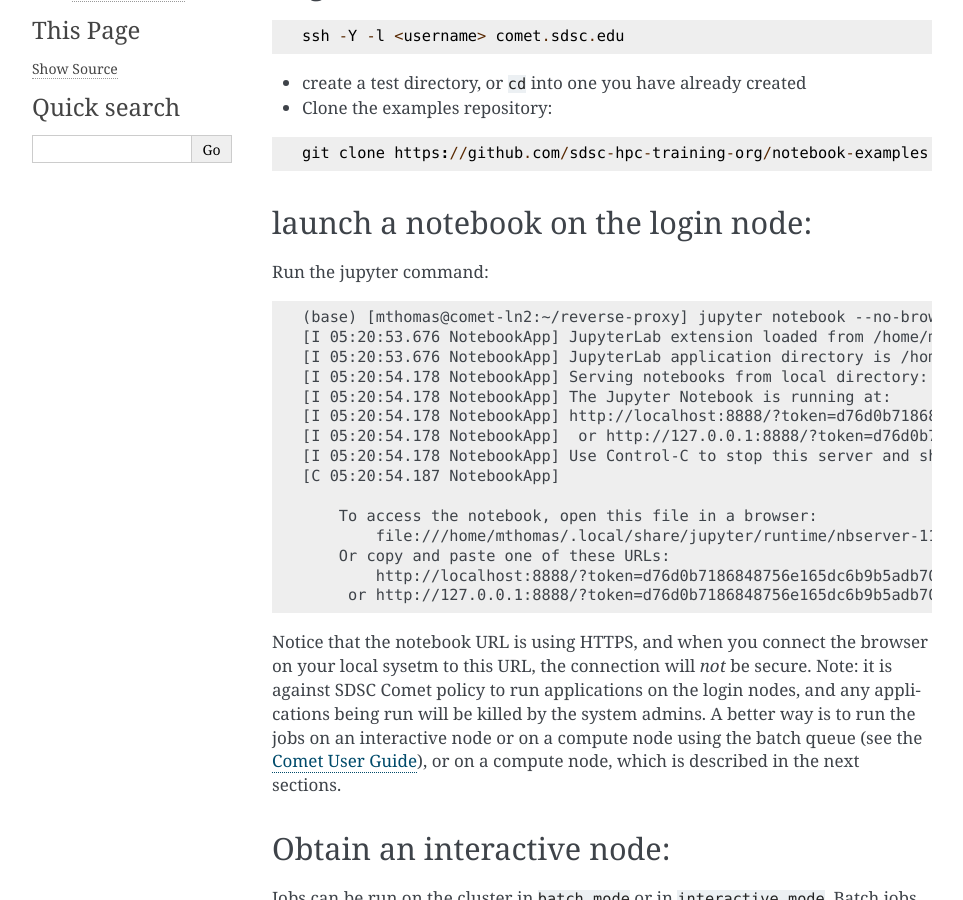
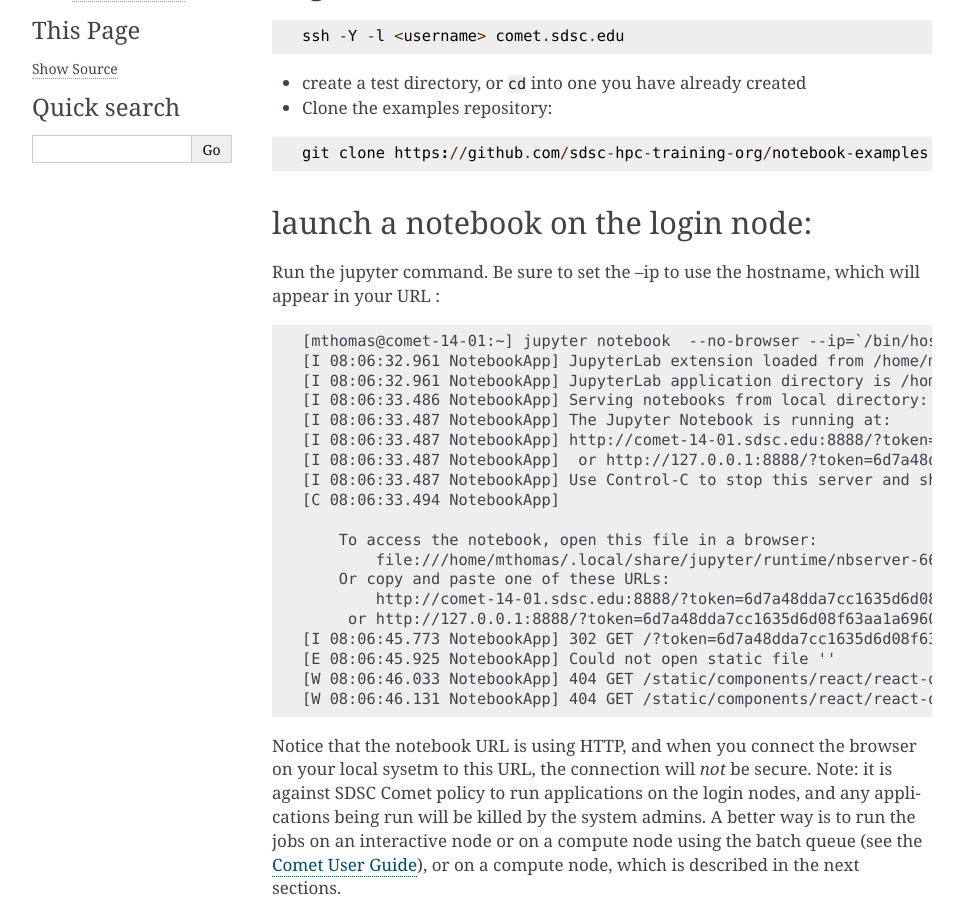
Before and after one commit to sdsc-hpc-training-org/notebooks-101, a Sphinx documentation site: the page built from Docs/source/methods/sshConnect.md, in a window 1280 px wide and 900 px high, scrolled down 638 px. Shown: the whole window, without its empty margins (148-1111 px from the left). Built offline with Sphinx 7.4.7, drawn with Linux system fonts in a browser that asks for light colours.

````diff
--- a/Docs/source/methods/sshConnect.md
+++ b/Docs/source/methods/sshConnect.md
@@ -19,25 +19,29 @@
 
 
 ### launch a notebook on the login node:
-Run the jupyter command:
+Run the jupyter command. Be sure to set the --ip to use the hostname, which will appear in your URL :
 ```
-(base) [mthomas@comet-ln2:~/reverse-proxy] jupyter notebook --no-browser
-[I 05:20:53.676 NotebookApp] JupyterLab extension loaded from /home/mthomas/miniconda3/lib/python3.7/site-packages/jupyterlab
-[I 05:20:53.676 NotebookApp] JupyterLab application directory is /home/mthomas/miniconda3/share/jupyter/lab
-[I 05:20:54.178 NotebookApp] Serving notebooks from local directory: /home/mthomas/reverse-proxy
-[I 05:20:54.178 NotebookApp] The Jupyter Notebook is running at:
-[I 05:20:54.178 NotebookApp] http://localhost:8888/?token=d76d0b7186848756e165dc6b9b5adb7029a15790fcffe3d3
-[I 05:20:54.178 NotebookApp]  or http://127.0.0.1:8888/?token=d76d0b7186848756e165dc6b9b5adb7029a15790fcffe3d3
-[I 05:20:54.178 NotebookApp] Use Control-C to stop this server and shut down all kernels (twice to skip confirmation).
-[C 05:20:54.187 NotebookApp]
+[mthomas@comet-14-01:~] jupyter notebook  --no-browser --ip=`/bin/hostname`
+[I 08:06:32.961 NotebookApp] JupyterLab extension loaded from /home/mthomas/miniconda3/lib/python3.7/site-packages/jupyterlab
+[I 08:06:32.961 NotebookApp] JupyterLab application directory is /home/mthomas/miniconda3/share/jupyter/lab
+[I 08:06:33.486 NotebookApp] Serving notebooks from local directory: /home/mthomas
+[I 08:06:33.487 NotebookApp] The Jupyter Notebook is running at:
+[I 08:06:33.487 NotebookApp] http://comet-14-01.sdsc.edu:8888/?token=6d7a48dda7cc1635d6d08f63aa1a696008fa89d8aa84ad2b
+[I 08:06:33.487 NotebookApp]  or http://127.0.0.1:8888/?token=6d7a48dda7cc1635d6d08f63aa1a696008fa89d8aa84ad2b
+[I 08:06:33.487 NotebookApp] Use Control-C to stop this server and shut down all kernels (twice to skip confirmation).
+[C 08:06:33.494 NotebookApp]
 
     To access the notebook, open this file in a browser:
-        file:///home/mthomas/.local/share/jupyter/runtime/nbserver-11084-open.html
+        file:///home/mthomas/.local/share/jupyter/runtime/nbserver-6614-open.html
     Or copy and paste one of these URLs:
-        http://localhost:8888/?token=d76d0b7186848756e165dc6b9b5adb7029a15790fcffe3d3
-     or http://127.0.0.1:8888/?token=d76d0b7186848756e165dc6b9b5adb7029a15790fcffe3d3
+        http://comet-14-01.sdsc.edu:8888/?token=6d7a48dda7cc1635d6d08f63aa1a696008fa89d8aa84ad2b
+     or http://127.0.0.1:8888/?token=6d7a48dda7cc1635d6d08f63aa1a696008fa89d8aa84ad2b
+[I 08:06:45.773 NotebookApp] 302 GET /?token=6d7a48dda7cc1635d6d08f63aa1a696008fa89d8aa84ad2b (76.176.117.51) 0.74ms
+[E 08:06:45.925 NotebookApp] Could not open static file ''
+[W 08:06:46.033 NotebookApp] 404 GET /static/components/react/react-dom.production.min.js (76.176.117.51) 7.39ms referer=http://comet-14-01.sdsc.edu:8888/tree?token=6d7a48dda7cc1635d6d08f63aa1a696008fa89d8aa84ad2b
+[W 08:06:46.131 NotebookApp] 404 GET /static/components/react/react-dom.production.min.js (76.176.117.51) 1.02ms referer=http://comet-14-01.sdsc.edu:8888/tree?token=6d7a48dda7cc1635d6d08f63aa1a696008fa89d8aa84ad2b
 ```
-Notice that the notebook URL is using HTTPS, and when you connect the browser on your local sysetm to this URL, the connection will _not_ be secure. Note: it is against SDSC Comet policy to run applications on the login nodes, and any applications being run will be killed by the system admins. A better way is to run the jobs on an interactive node or on a compute node using the batch queue (see the [Comet User Guide](https://comet.sdsc.edu)), or on a compute node, which is described in the next sections.
+Notice that the notebook URL is using HTTP, and when you connect the browser on your local sysetm to this URL, the connection will _not_ be secure. Note: it is against SDSC Comet policy to run applications on the login nodes, and any applications being run will be killed by the system admins. A better way is to run the jobs on an interactive node or on a compute node using the batch queue (see the [Comet User Guide](https://comet.sdsc.edu)), or on a compute node, which is described in the next sections.
 
 ### Obtain an interactive node:
 Jobs can be run on the cluster in `batch mode` or in `interactive mode`. Batch jobs are performed remotely and without manual intervention. Interactive mode enable you to run/compile your program and environment setup on a compute node dedicated to you. To obtain an interactive node, type:
@@ -68,8 +72,6 @@
 
 To learn about Python, run the ```Python basics.ipynb```   notebook.
 To see an example of remote visualization, run the  ```Matplotlib.ipynb```  notebook!
-
-
 
 
 #### Access the node in your browser
````
